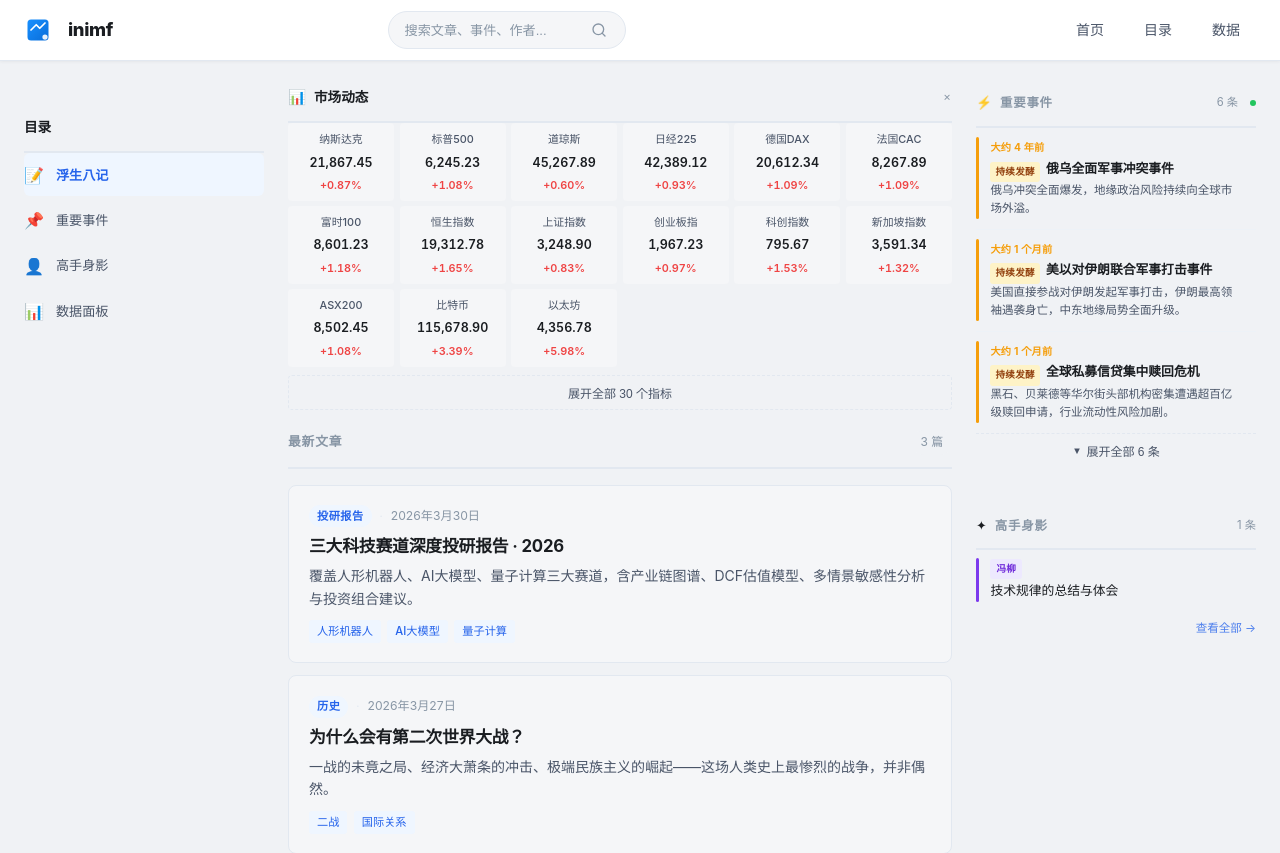
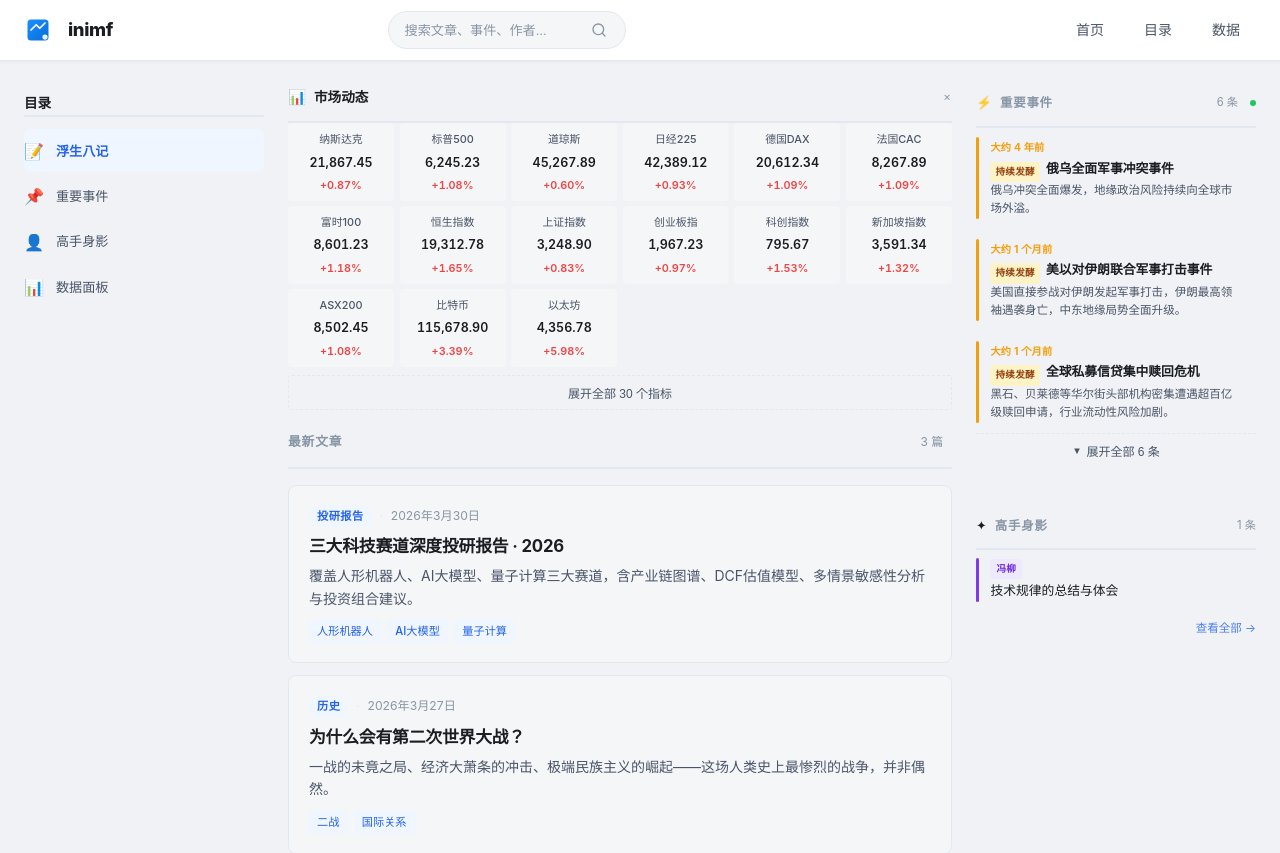
Before and after one commit to web1286/inimf-blog, a Next.js app: page / in a window 1280 px wide. Shown: the top 853 px of the page. Built offline with nearby package versions, Linux system fonts and the light colour scheme; no server answers.

Commit message:
修复左侧目录标题顶部对齐 - 调整 sidebar-nav padding

```diff
--- a/styles/globals.css
+++ b/styles/globals.css
@@ -2615,14 +2615,14 @@ a {
 
 /* 左侧导航（SidebarNav） */
 .sidebar-nav {
-  padding: 1.5rem 0;
+  padding: 0.5rem 0 0.75rem;
 }
 
 .sidebar-nav-header {
   display: flex;
   align-items: center;
   gap: 0.5rem;
-  padding: 0.5rem 0 0.75rem;
+  padding: 0;
   margin-top: 0;
   margin-bottom: 0;
   border-bottom: 2px solid var(--color-border);
@@ -2637,6 +2637,7 @@ a {
 .sidebar-nav-items {
   display: flex;
   flex-direction: column;
+  padding-top: 0.75rem;
 }
 
 .sidebar-nav-item {
```
